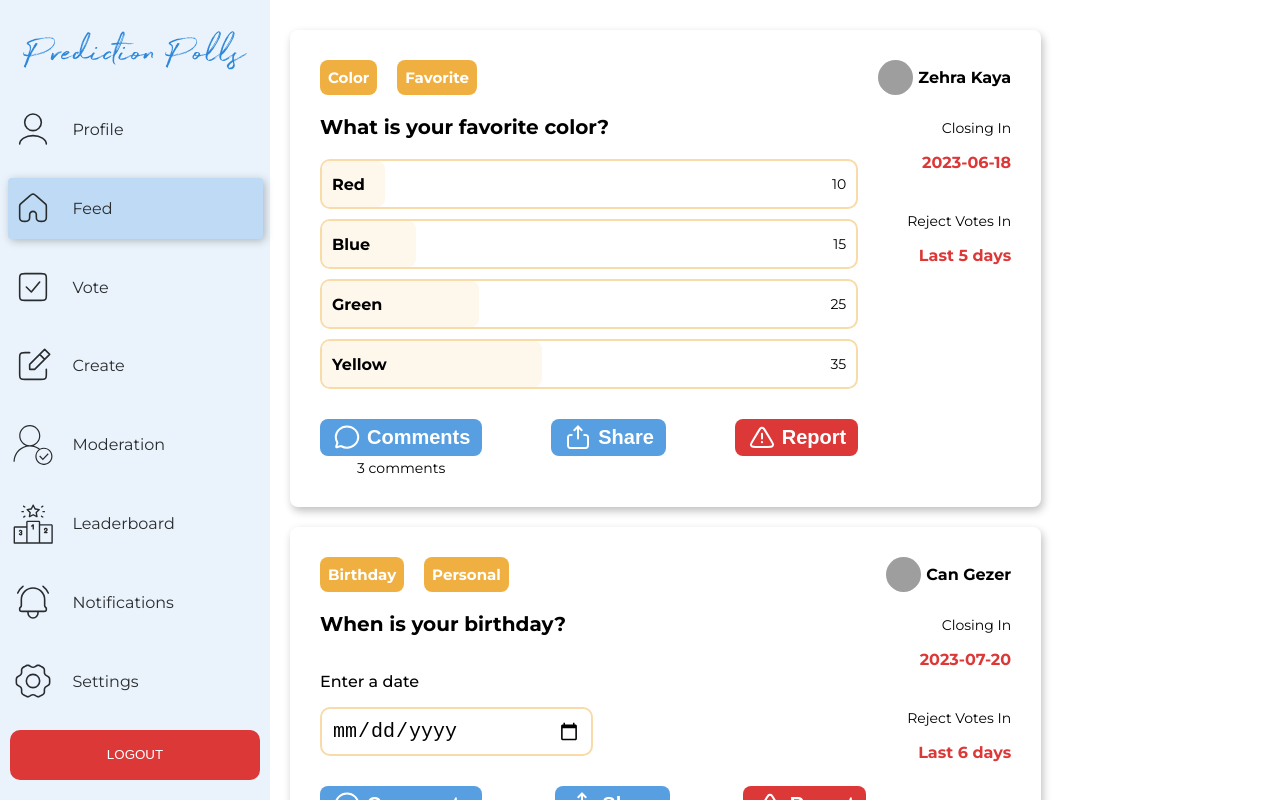
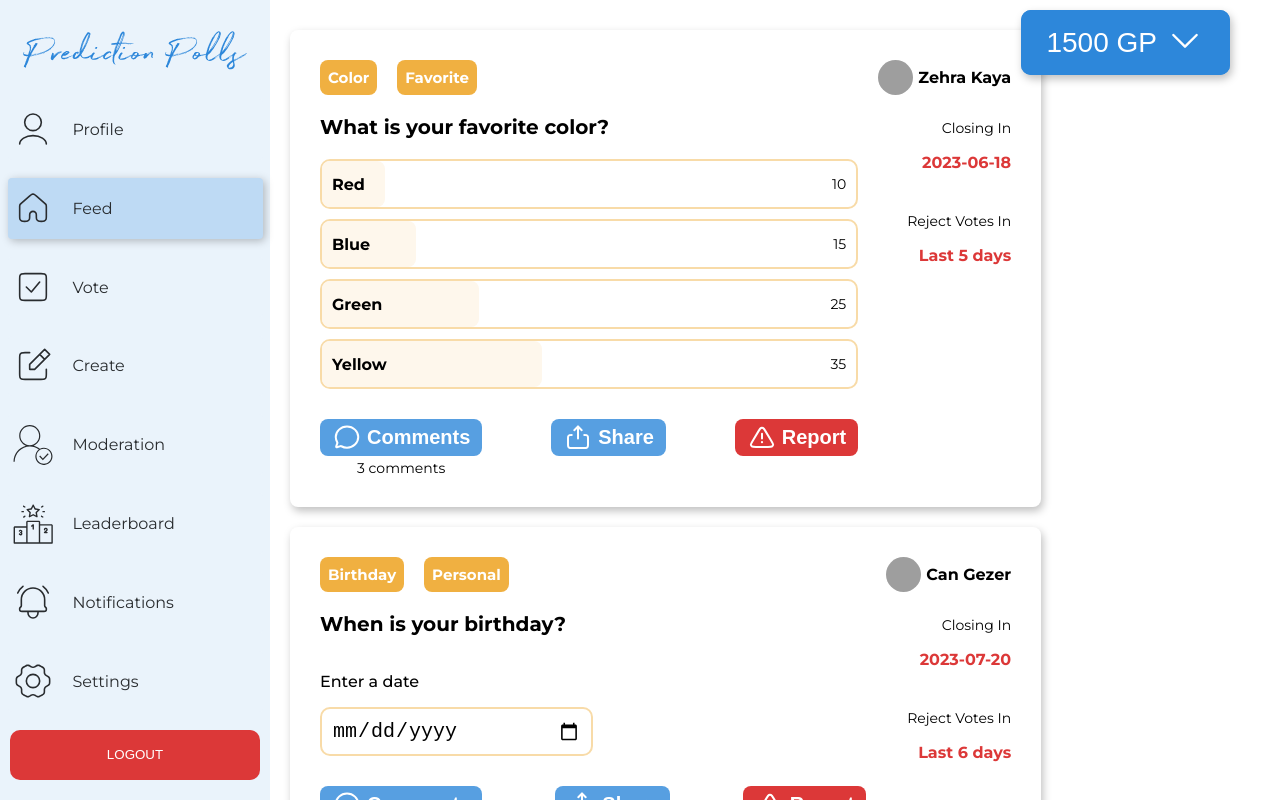
Before and after one commit to bounswe/bounswe2023group4, a React (Create React App) app in the folder prediction-polls/frontend/: page /feed in a window 1280 px wide. Shown: the top 800 px of the page. Built offline with nearby package versions, Linux system fonts and the light colour scheme; grey boxes are pictures that could not be loaded.

Commit message:
created point button component and added to the feed page

```diff
--- /dev/null
+++ b/prediction-polls/frontend/src/Components/PointsButton/PointsButton.module.css
@@ -0,0 +1,65 @@
+.pointsContainer {
+    position: fixed;
+    top: 10px;
+    right: 50px;
+    max-height: 100vh;
+    border-radius: 10px;
+    overflow: hidden;
+    font-family: Arial, sans-serif;
+    background-color: var(--primary-500);
+    box-shadow: 2px 4px 8px var(--neutral-shadow);
+    z-index: 3;
+}
+
+.pointsButton {
+    width: 100%;
+    background-color:#2d87da;
+    border: none;
+    color: white;
+    padding: 10px 25px;
+    text-align: left;
+    cursor: pointer;
+    outline: none;
+    font-size: 16px;
+    display: flex;
+    justify-content: space-between;
+    align-items: center;
+    z-index: 3;
+    font-size: 28px;
+}
+
+.pointsButton:hover {
+    background-color: var(--primary-400);
+}
+
+.pointsButton span {
+    font-size: 18px;
+    margin-left: 8px;
+}
+
+.pointsList {
+    max-height: calc(100vh - 75px);
+    overflow-y: auto;
+}
+
+.point {
+    padding: 20px 25px;
+    font-size: 20px;
+    color: var(--neutral-black);
+    background-color: var(--primary-200);
+    border-bottom: 1px solid var(--neutral-50);
+
+}
+
+.point:last-child {
+    border-bottom: none;
+}
+
+.point:hover {
+    background-color: var(--primary-100);
+}
+
+.iconStyle {
+    width: 40px;
+    height: 40px;
+}
--- /dev/null
+++ b/prediction-polls/frontend/src/Components/PointsButton/index.jsx
@@ -0,0 +1,35 @@
+import React, { useState } from "react";
+import styles from "./PointsButton.module.css";
+import { ReactComponent as ArrowDown } from "../../Assets/icons/ArrowDown.svg";
+import { ReactComponent as ArrowUp } from "../../Assets/icons/ArrowUp.svg";
+
+function PointsButton({ points }) {
+  const [isOpen, setIsOpen] = useState(false);
+
+  const GPValue = points.find((point) => "GP" in point).GP;
+
+  return (
+    <div className={styles.pointsContainer}>
+      <button
+        onClick={() => setIsOpen(!isOpen)}
+        className={styles.pointsButton}
+      >
+        {GPValue} GP <span>{isOpen ? <ArrowUp className={styles.iconStyle}/> : <ArrowDown className={styles.iconStyle}/>}</span>
+      </button>
+      {isOpen && (
+        <div className={styles.pointsList}>
+          {points.slice(1).map((point, index) => {
+            const [category, value] = Object.entries(point)[0];
+            return (
+              <div className={styles.point} key={index}>
+                {category}: {value}
+              </div>
+            );
+          })}
+        </div>
+      )}
+    </div>
+  );
+}
+
+export default PointsButton;
--- a/prediction-polls/frontend/src/Pages/Feed/index.jsx
+++ b/prediction-polls/frontend/src/Pages/Feed/index.jsx
@@ -3,6 +3,8 @@ import Menu from "../../Components/Menu";
 import styles from "./Feed.module.css";
 import pollData from "../../MockData/PollData.json"
 import PollCard from "../../Components/PollCard";
+import PointsButton from "../../Components/PointsButton";
+import pointData from "../../MockData/PointList.json"
 
 function Feed() {
   return (
@@ -14,6 +16,7 @@ function Feed() {
           <PollCard PollData={poll} key={index}/>
         ))
       }</div>
+      <PointsButton points={pointData.points}/>
     </div>
   );
 }
```
Also changed, not shown: prediction-polls/frontend/src/Assets/icons/ArrowDown.svg (added), prediction-polls/frontend/src/Assets/icons/ArrowUp.svg (added).
